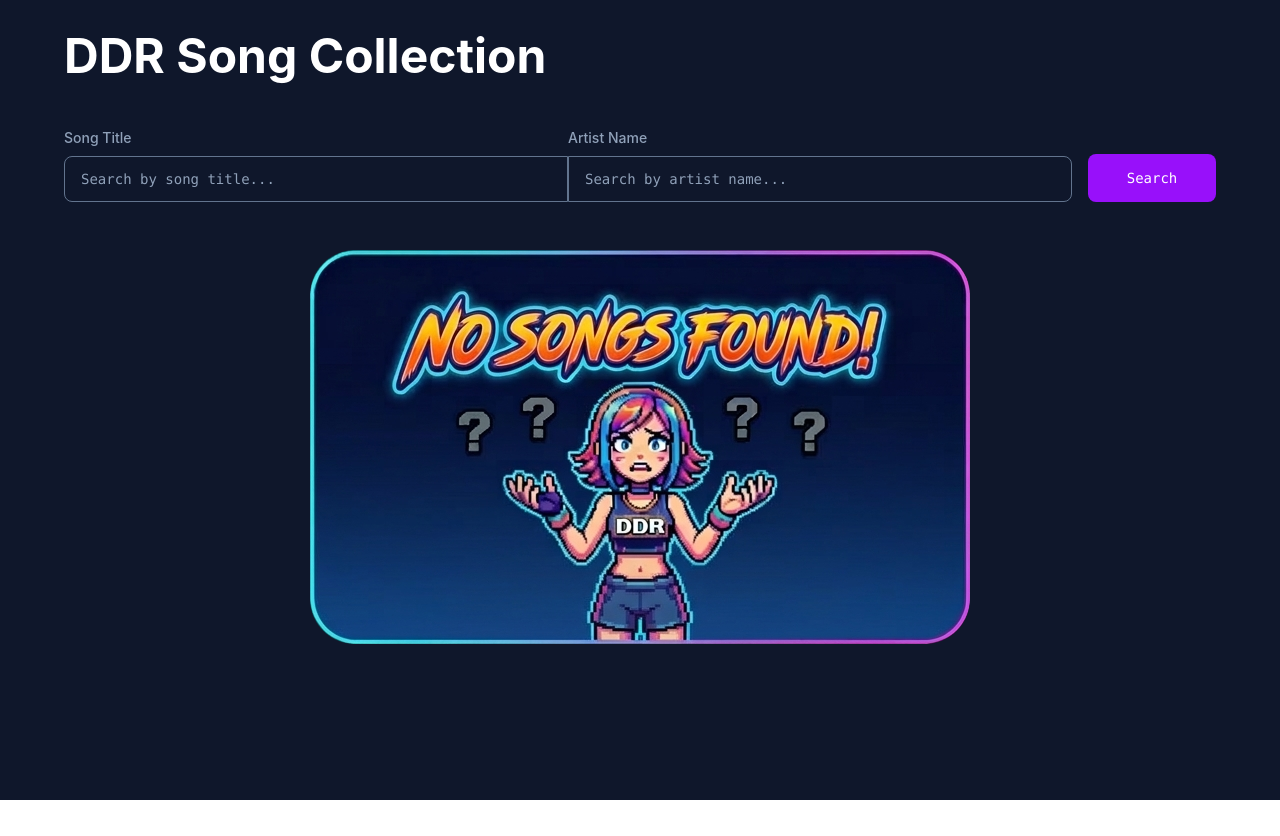
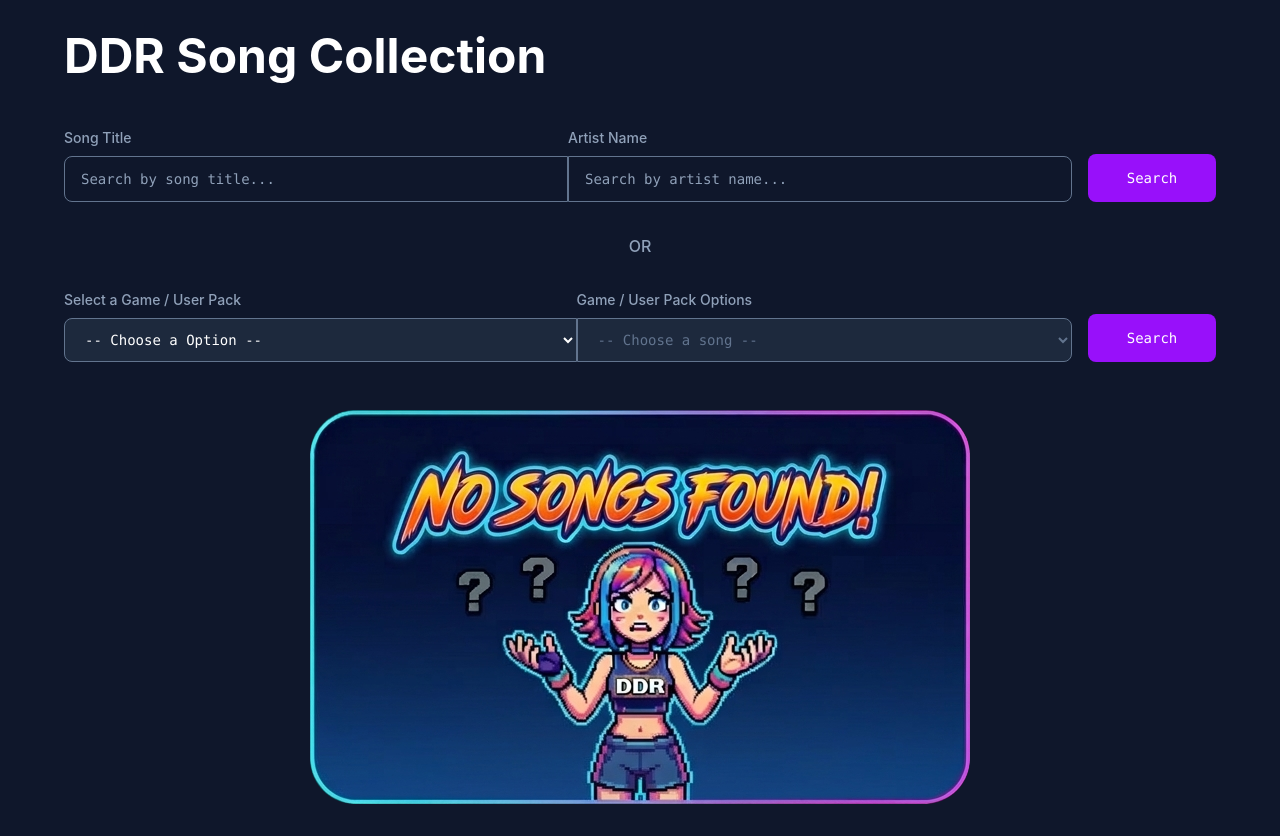
Before and after one commit to chrisryanouellette/DDR-Song-Client, a React (Vite) app: page / in a window 1280 px wide. Before the commit the page ends 800 px from the top, so only its background shows below. Built offline with nearby package versions, Linux system fonts and the light colour scheme.

Commit message:
feat: wip

```diff
--- a/src/App.tsx
+++ b/src/App.tsx
@@ -93,6 +93,64 @@ function App() {
               {errors.songtitle?.message || errors.songartist?.message}
             </p>
           ) : null}
+        </form>
+
+        <div className="my-4 text-center font-medium text-slate-400 md:my-8">
+          OR
+        </div>
+
+        <form
+          onSubmit={(e) => {
+            e.preventDefault();
+            console.log("Dropdown form submitted");
+          }}
+          className="flex flex-wrap gap-y-4"
+        >
+          <div className="flex flex-1 basis-full flex-col gap-y-2 sm:basis-auto">
+            <label
+              htmlFor="song-select"
+              className="font-medium text-slate-400 text-sm"
+            >
+              Select a Game / User Pack
+            </label>
+            <select
+              id="song-select"
+              className="w-full rounded-r-lg rounded-l-lg border border-slate-500 bg-slate-800 px-4 py-3 font-mono text-sm text-white focus:outline-none focus:ring-2 focus:ring-purple-500 focus:ring-offset-2 focus:ring-offset-slate-800 sm:rounded-r-none"
+            >
+              <option value="">-- Choose a Option --</option>
+              <option value="butterfly">Butterfly</option>
+              <option value="paranoia">PARANOiA</option>
+              <option value="max300">MAX 300</option>
+            </select>
+          </div>
+          <div className="flex flex-1 basis-full flex-col gap-y-2 sm:basis-auto">
+            <label
+              htmlFor="song-select"
+              className="font-medium text-slate-400 text-sm"
+            >
+              Game / User Pack Options
+            </label>
+            <select
+              disabled
+              id="song-select"
+              className="w-full rounded-r-lg rounded-l-lg border border-slate-500 bg-slate-800 px-4 py-3 font-mono text-sm text-white focus:outline-none focus:ring-2 focus:ring-purple-500 focus:ring-offset-2 focus:ring-offset-slate-800 disabled:text-slate-500 sm:rounded-l-none"
+            >
+              <option value="">-- Choose a song --</option>
+              <option value="butterfly">Butterfly</option>
+              <option value="paranoia">PARANOiA</option>
+              <option value="max300">MAX 300</option>
+            </select>
+          </div>
+          <button
+            type="submit"
+            className="relative col-span-2 flex min-w-32 basis-full items-center justify-center self-end rounded-lg bg-purple-600 px-4 py-3.5 font-mono text-sm text-white hover:bg-purple-700 focus:outline-none focus:ring-2 focus:ring-purple-500 focus:ring-offset-2 focus:ring-offset-slate-800 md:ml-4 md:basis-auto"
+            disabled={isPending}
+          >
+            Search
+            {isPending ? (
+              <RiLoader2Fill className="absolute size-5 animate-spin" />
+            ) : null}
+          </button>
         </form>
         {!search?.length ? (
           <img
```
